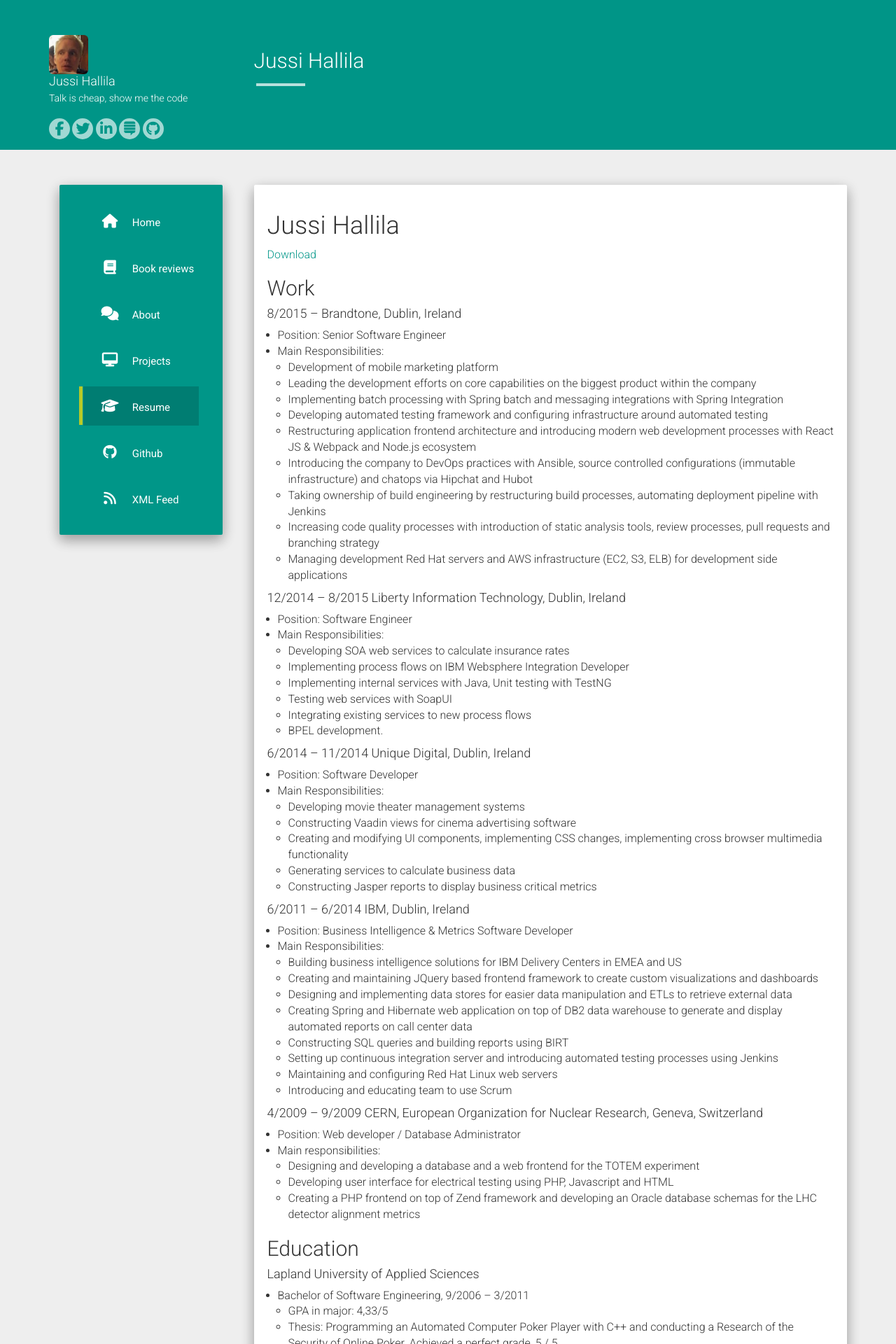
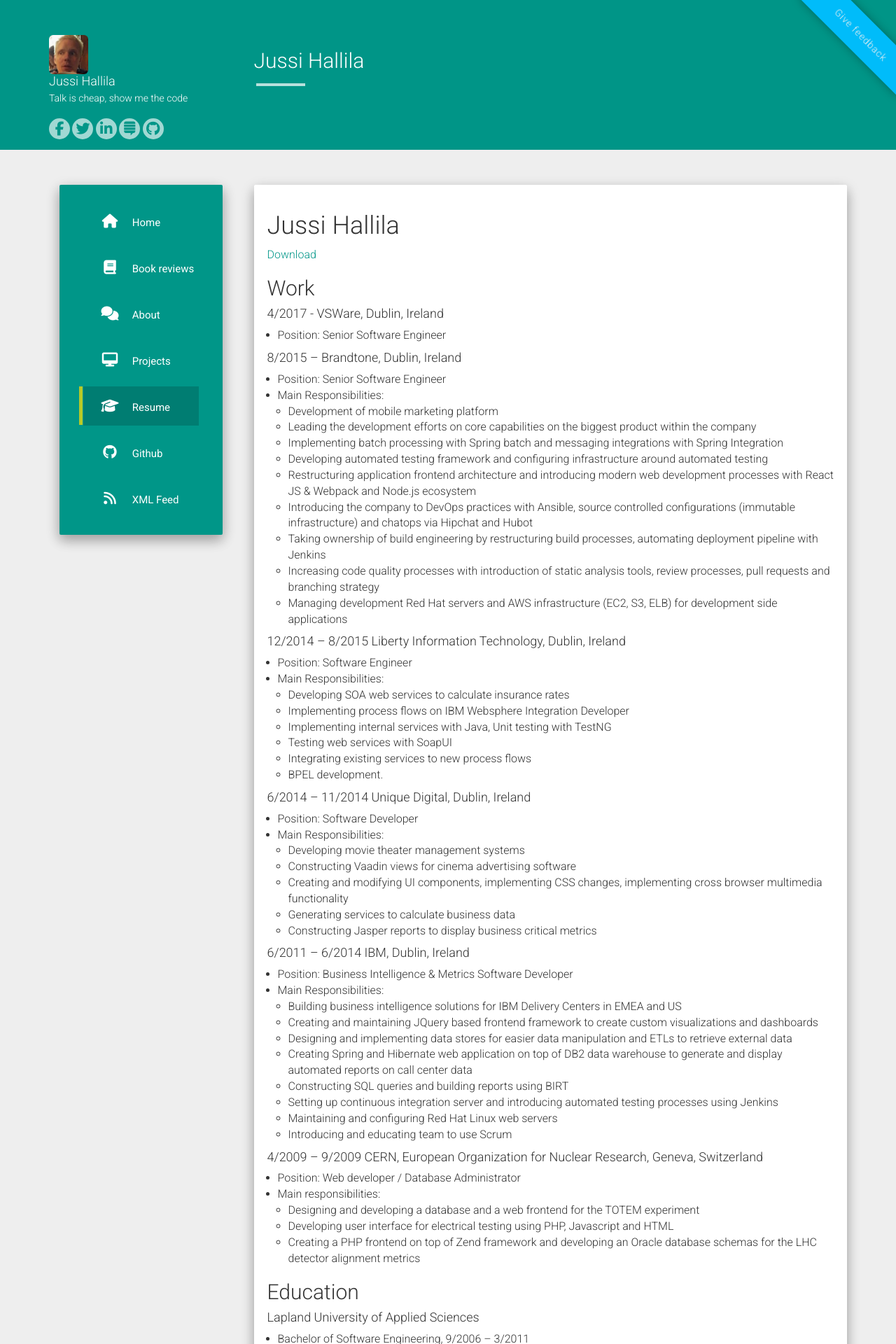
Before and after one commit to Xantier/xantier.github.io, a Jekyll site: the page built from pages/resume.md, in a window 1280 px wide. Shown: the top 1920 px of the page at 70% size. Built offline with Jekyll 4.4.1, drawn with Linux system fonts in a browser that asks for light colours; nearby versions of some CDN libraries.

Commit message:
Adding feedbaas.

```diff
--- a/_includes/main.html
+++ b/_includes/main.html
@@ -1,4 +1,5 @@
 <div class="container main outer">
+    {% include rating.html %}
     <div class="row">
         <div class="col-md-3 col-xs-12">
             {% include sidemenu.html %}
@@ -10,6 +11,8 @@
                     {% include footer.html %}
                 </div>
             </div>
-        </div> <!-- end /.col-md-9 -->
-      </div> <!-- end /.row -->
         </div>
+        <!-- end /.col-md-9 -->
+    </div>
+    <!-- end /.row -->
+</div>
--- /dev/null
+++ b/_includes/rating.html
@@ -0,0 +1,390 @@
+<!-- The overlay -->
+<div id="feedbaas_overlay_content" class="feedbaas-rating-overlay">
+
+    <!-- Button to close the overlay navigation -->
+    <a href="javascript:void(0)" class="feedbaas-closebtn" onclick="closeNav()">&times;</a>
+
+    <!-- Overlay content -->
+    <div class="feedbaas-overlay-content">
+        <div class="feedbaas-btn" id="feedbaas_container">
+            <div>
+                <span>
+            <a href="javascript:;" onClick="FEEDBAAS.rate(1)" id="feedbaas_btn1">>:(</a>
+        </span>
+            </div>
+            <div>
+                <span>
+            <a href="javascript:;" onClick="FEEDBAAS.rate(2)" id="feedbaas_btn2">:(</a>
+        </span>
+            </div>
+            <div>
+                <span>
+            <a href="javascript:;" onClick="FEEDBAAS.rate(3)" id="feedbaas_btn3">:|</a>
+        </span>
+            </div>
+            <div>
+                <span>
+            <a href="javascript:;" onClick="FEEDBAAS.rate(4)" id="feedbaas_btn4">:)</a>
+        </span>
+            </div>
+            <div>
+                <span>
+            <a href="javascript:;" onClick="FEEDBAAS.rate(5)" id="feedbaas_btn5">:D</a>
+        </span>
+            </div>
+        </div>
+    </div>
+
+</div>
+<div class="feedbaas-corner-ribbon" onclick="openNav()">Give feedback</div>
+
+<style>
+    /**
+    * Feedbaas flips
+    **/
+
+    #feedbaas_container {
+        font-size: 35px;
+        text-align: center;
+    }
+
+    #feedbaas_container div {
+        display: inline-block;
+        position: relative;
+        float: left;
+        width: 60px;
+        height: 60px;
+        margin: 5px;
+    }
+
+    #feedbaas_container a {
+        text-align: center;
+        font-family: "SSSocial";
+        font-style: normal;
+        font-weight: normal;
+        text-decoration: none;
+        text-rendering: optimizeLegibility;
+        -moz-font-feature-settings: "liga=1";
+        -moz-font-feature-settings: "liga";
+        -ms-font-feature-settings: "liga" 1;
+        -o-font-feature-settings: "liga";
+        font-feature-settings: "liga";
+        -webkit-font-smoothing: antialiased;
+    }
+
+    #feedbaas_container span a {
+        display: block;
+        position: absolute;
+        width: 100%;
+        height: 100%;
+        background-color: #333;
+        box-shadow: 0 0 6px -2px #000, 0 0 45px -20px #000;
+        color: #fff;
+        line-height: 55px;
+        transform: perspective(300px) rotateY(0deg);
+        transition: transform 0.4s linear, background-color 0s linear 0.2s, color 0s linear 0.2s;
+    }
+
+    #feedbaas_container div:hover span a {
+        transform: perspective(300px) rotateY(180deg);
+        color: #eee;
+        transition: transform 0.2s linear, background-color 0s linear 0.1s, color 0s linear 0.1s;
+    }
+
+    #feedbaas_container div:nth-child(1):hover a {
+        background-color: #9a2204;
+    }
+
+    #feedbaas_container div:nth-child(2):hover a {
+        background-color: #a05203;
+    }
+
+    #feedbaas_container div:nth-child(3):hover a {
+        background-color: #a68503;
+    }
+
+    #feedbaas_container div:nth-child(4):hover a {
+        background-color: #8DC408;
+    }
+
+    #feedbaas_container div:nth-child(5):hover a {
+        background-color: #42C90E;
+    }
+
+    #feedbaas_container div:nth-child(1) a.selected {
+        background-color: #9a2204;
+    }
+
+    #feedbaas_container div:nth-child(2) a.selected {
+        background-color: #a05203;
+    }
+
+    #feedbaas_container div:nth-child(3) a.selected {
+        background-color: #a68503;
+    }
+
+    #feedbaas_container div:nth-child(4) a.selected {
+        background-color: #8DC408;
+    }
+
+    #feedbaas_container div:nth-child(5) a.selected {
+        background-color: #42C90E;
+    }
+
+    #feedbaas_container a.not-active {
+        pointer-events: none;
+        cursor: default;
+    }
+
+    #feedbaas_container a {
+        transition: transform 0s linear 0.2s, text-shadow 0s linear 0.2s;
+        display: block;
+        -webkit-font-smoothing: subpixel-antialiased;
+        font-smoothing: antialiased;
+    }
+
+    #feedbaas_container div:hover a {
+        transition: transform 0s linear 0.1s, text-shadow 0s linear 0.1s;
+        transform: scale(-1, 1);
+        text-shadow: 0 0 50px rgba(255, 255, 255, 0.5);
+    }
+
+    #feedbaas_container a.selected {
+        text-shadow: 0 0 50px rgba(255, 255, 255, 0.5);
+    }
+
+    @font-face {
+        font-family: "SSSocial";
+        src: url("{{ site.baseurl }}/static/fonts/ss-social-regular.eot");
+        src: url("{{ site.baseurl }}/static/fonts//ss-social-regular.eot?#iefix") format("embedded-opentype"),
+        url("{{ site.baseurl }}/static/fonts/ss-social-regular.woff") format("woff"),
+        url("{{ site.baseurl }}/static/fonts/ss-social-regular.ttf") format("truetype"),
+        url("https://s3-us-west-2.amazonaws.com/s.cdpn.io/2361/ss-social-regular.svg#SSSocialRegular") format("svg");
+        font-weight: normal;
+        font-style: normal;
+    }
+    /* This triggers a redraw in IE to Fix IE8's :before content rendering. */
+
+    html:hover [class^="feedbaas-"] {
+        -ms-zoom: 1;
+    }
+
+    .feedbaas-btn,
+    [class^="feedbaas-"]:before,
+    [class*="feedbaas-"]:before {}
+    /**
+    * Ribbon
+    **/
+
+    .feedbaas-corner-ribbon {
+        width: 200px;
+        background: #00bcfa;
+        position: fixed;
+        cursor: pointer;
+        text-align: center;
+        line-height: 50px;
+        letter-spacing: 1px;
+        color: #f0f0f0;
+        top: 25px;
+        right: -50px;
+        left: auto;
+        transform: rotate(45deg);
+        -webkit-transform: rotate(45deg);
+        box-shadow: 0 0 13px rgba(0, 0, 0, .3);
+    }
+    /* The Overlay (background) */
+
+    .feedbaas-rating-overlay {
+        /* Height & width depends on how you want to reveal the overlay (see JS below) */
+        height: 100px;
+        width: 0;
+        position: fixed;
+        /* Stay in place */
+        z-index: 1;
+        /* Sit on top */
+        right: 0;
+        top: 0;
+        background-color: rgb(0, 0, 0);
+        /* Black fallback color */
+        background-color: rgba(0, 0, 0, 0.8);
+        /* Black w/opacity */
+        overflow-x: hidden;
+        /* Disable horizontal scroll */
+        transition: 0.5s;
+        /* 0.5 second transition effect to slide in or slide down the overlay (height or width, depending on reveal) */
+    }
+    /* Position the content inside the overlay */
+
+    .feedbaas-overlay-content {
+        position: relative;
+        /*top: 25%; /* 25% from the top */
+        width: 350px;
+        /* 100% width */
+        text-align: center;
+        /* Centered text/links */
+        margin-top: 10px;
+        /* 30px top margin to avoid conflict with the close button on smaller screens */
+    }
+    /* The navigation links inside the overlay */
+
+    .feedbaas-rating-overlay a {
+        padding: 8px;
+        text-decoration: none;
+        font-size: 36px;
+        color: #818181;
+        display: block;
+        /* Display block instead of inline */
+        transition: 0.3s;
+        /* Transition effects on hover (color) */
+    }
+    /* When you mouse over the navigation links, change their color */
+
+    .feedbaas-rating-overlay a:hover,
+    .feedbaas-rating-overlay a:focus {
+        color: #f1f1f1;
+    }
+    /* Position the close button (top right corner) */
+
+    .feedbaas-rating-overlay .feedbaas-closebtn {
+        position: absolute;
+        top: 10px;
+        right: 15px;
+        font-size: 40px;
+    }
+    /* When the height of the screen is less than 450 pixels, change the font-size of the links and position the close button again, so they don't overlap */
+
+    @media screen and (max-height: 450px) {
+        .feedbaas-rating-overlay a {
+            font-size: 20px
+        }
+        .feedbaas-rating-overlay .feedbaas-closebtn {
+            font-size: 40px;
+            top: 15px;
+            right: 35px;
+        }
+    }
+</style>
+
+<script>
+    function openNav() {
+        document.getElementById("feedbaas_overlay_content").style.width = "450px";
+    }
+
+    function closeNav() {
+        document.getElementById("feedbaas_overlay_content").style.width = "0%";
+    }
+
+
+    var feedbaas_options = {
+        tenant: 1,
+        extraFields: {
+            'name': 'value'
+        }
+        /*,
+                 buttons: {
+                 1: 'Nope! nopenopenope!',
+                 2: 'Somewhat of a clusterf*ck',
+                 3: '6/10, 8/10 With Rice',
+                 4: '13/10, good as h*ck',
+                 5: '7/5, The perfect score'
+                 }*/
+    };
+
+
+    var FEEDBAAS = (function() {
+        var feedbaasGeo, feedbaasPageStart;
+        if (feedbaas_options) {
+            feedbaasPageStart = new Date().getTime();
+            feedbaasGeo = getGeo();
+            if (feedbaas_options.buttons) {
+                for (var i = 1; i <= 5; i++) {
+                    document.getElementById("feedbaas_btn" + i).innerHTML = feedbaas_options.buttons[i];
+                }
+            }
+        }
+        var rating = getCookie('feedbaas_rating_' + document.title.replace(' ', '-'));
+        if (rating) {
+            for (var i = 1; i <= 5; i++) {
+                if (rating == i) {
+                    document.getElementById("feedbaas_btn" + i).classList.add('selected');
+                }
+                document.getElementById("feedbaas_btn" + i).classList.add('not-active');
+            }
+        }
+
+        function guid() {
+            var cookie = getCookie('feedbaas');
+            if (cookie !== "") return cookie;
+            var guid = 'xxxxxxxx-xxxx-4xxx-yxxx-xxxxxxxxxxxx'.replace(/[xy]/g, function(c) {
+                var r = Math.random() * 16 | 0,
+                    v = c == 'x' ? r : (r & 0x3 | 0x8);
+                return v.toString(16);
+            });
+            var date = new Date();
+            date.setTime(date.getTime() + (10 * 365 * 24 * 60 * 60 * 1000));
+            document.cookie = 'feedbaas =' + guid + '; expires=' + date.toGMTString() + '; path=/';
+            return guid;
+        }
+
+
+        function getCookie(c_name) {
+            if (document.cookie.length > 0) {
+                c_start = document.cookie.indexOf(c_name + "=");
+                if (c_start != -1) {
+                    c_start = c_start + c_name.length + 1;
+                    c_end = document.cookie.indexOf(";", c_start);
+                    if (c_end == -1) {
+                        c_end = document.cookie.length;
+                    }
+                    return unescape(document.cookie.substring(c_start, c_end));
+                }
+            }
+            return "";
+        }
+
+        function rateFeedbaas(rating) {
+            document.getElementById("feedbaas_btn" + rating).classList.add('selected');
+            var url = 'https://www.feedbaas.com/api/rate';
+            var xhr = new XMLHttpRequest();
+            xhr.open('POST', url, true);
+            xhr.setRequestHeader('Content-type', 'application/json');
+            xhr.onreadystatechange = function() {
+                if (xhr.readyState == XMLHttpRequest.DONE && xhr.status == 200) {
+                    console.log('successfullyRated');
+                }
+            };
+            feedbaas_options.currentUrl = window.location.href;
+            feedbaas_options.referrerUrl = document.referrer || "referrer";
+            feedbaas_options.title = document.title || "Page Title";
+            feedbaas_options.guid = guid();
+            feedbaas_options.timeSpent = new Date().getTime() - feedbaasPageStart;
+            feedbaas_options.value = rating;
+            feedbaas_options.geo = feedbaasGeo;
+
+            var date = new Date();
+            date.setTime(date.getTime() + (10 * 365 * 24 * 60 * 60 * 1000));
+            document.cookie = 'feedbaas_rating_' + document.title.replace(' ', '-') + ' =' + rating + '; expires=' + date.toGMTString() + '; path=/';
+
+            xhr.send(JSON.stringify(feedbaas_options));
+        }
+
+        function getGeo() {
+            var xmlhttp = new XMLHttpRequest();
+            xmlhttp.onreadystatechange = function() {
+                if (xmlhttp.readyState == XMLHttpRequest.DONE && xmlhttp.status == 200) {
+                    return JSON.parse(xmlhttp.responseText);
+                } else {
+                    return {};
+                }
+
+            };
+            xmlhttp.open("GET", "http://freegeoip.net/json/", true);
+            xmlhttp.send();
+        }
+
+        return {
+            rate: rateFeedbaas
+        };
+
+    })();
+</script>
--- a/pages/resume.md
+++ b/pages/resume.md
@@ -9,6 +9,9 @@
 [Download](http://jussi.hallila.com/static/resume/CV_Jussi_Hallila_Senior_Software_Engineer.pdf)
 
 ## Work
+
+#### 4/2017 - VSWare, Dublin, Ireland
+* Position: Senior Software Engineer
 
 #### 8/2015 – Brandtone, Dublin, Ireland
 * Position: Senior Software Engineer
```
Also changed, not shown: static/fonts/ss-social-regular.ttf (added), static/fonts/ss-social-regular.woff (added), 2 other files. Lines whose indentation alone changed are shown as unchanged.
